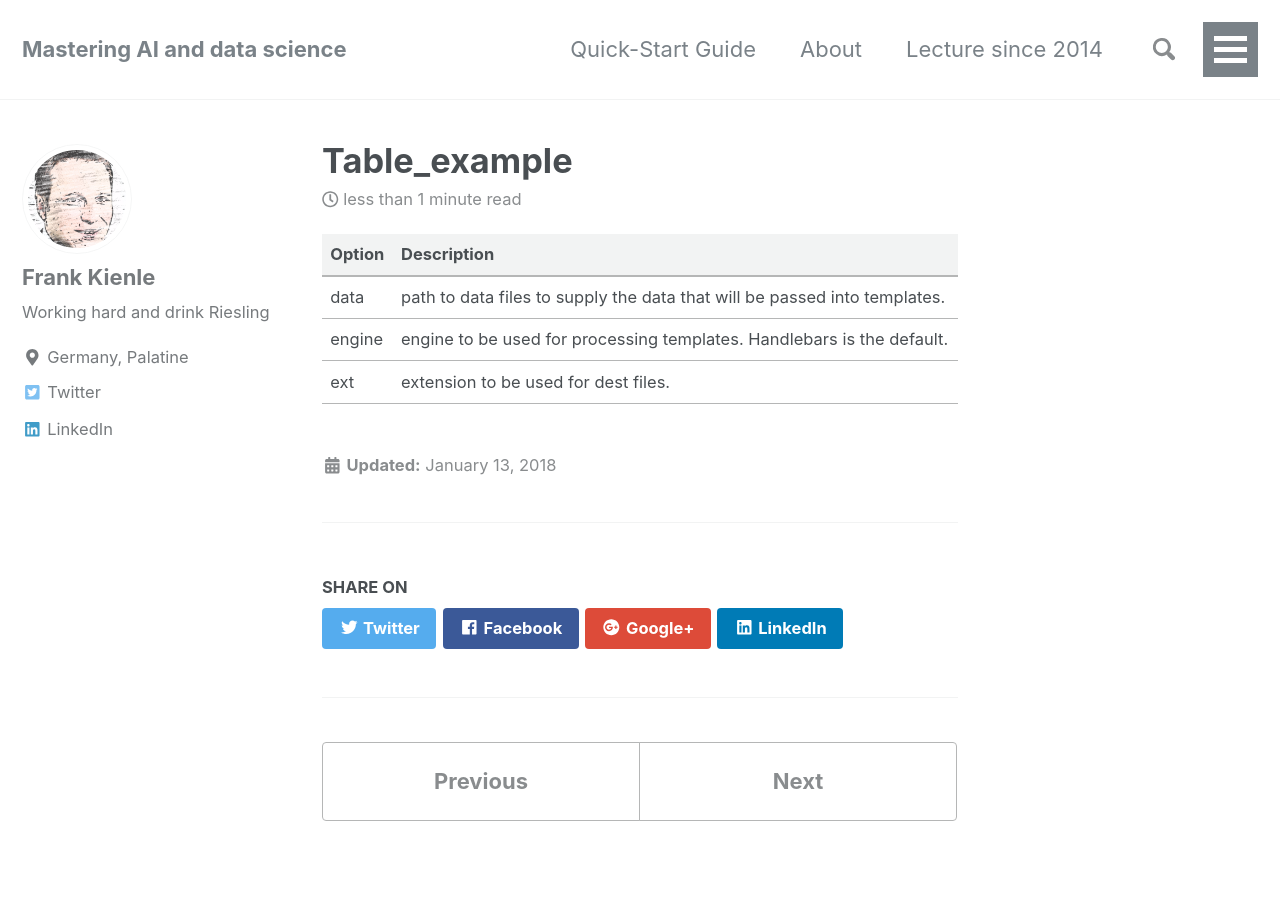
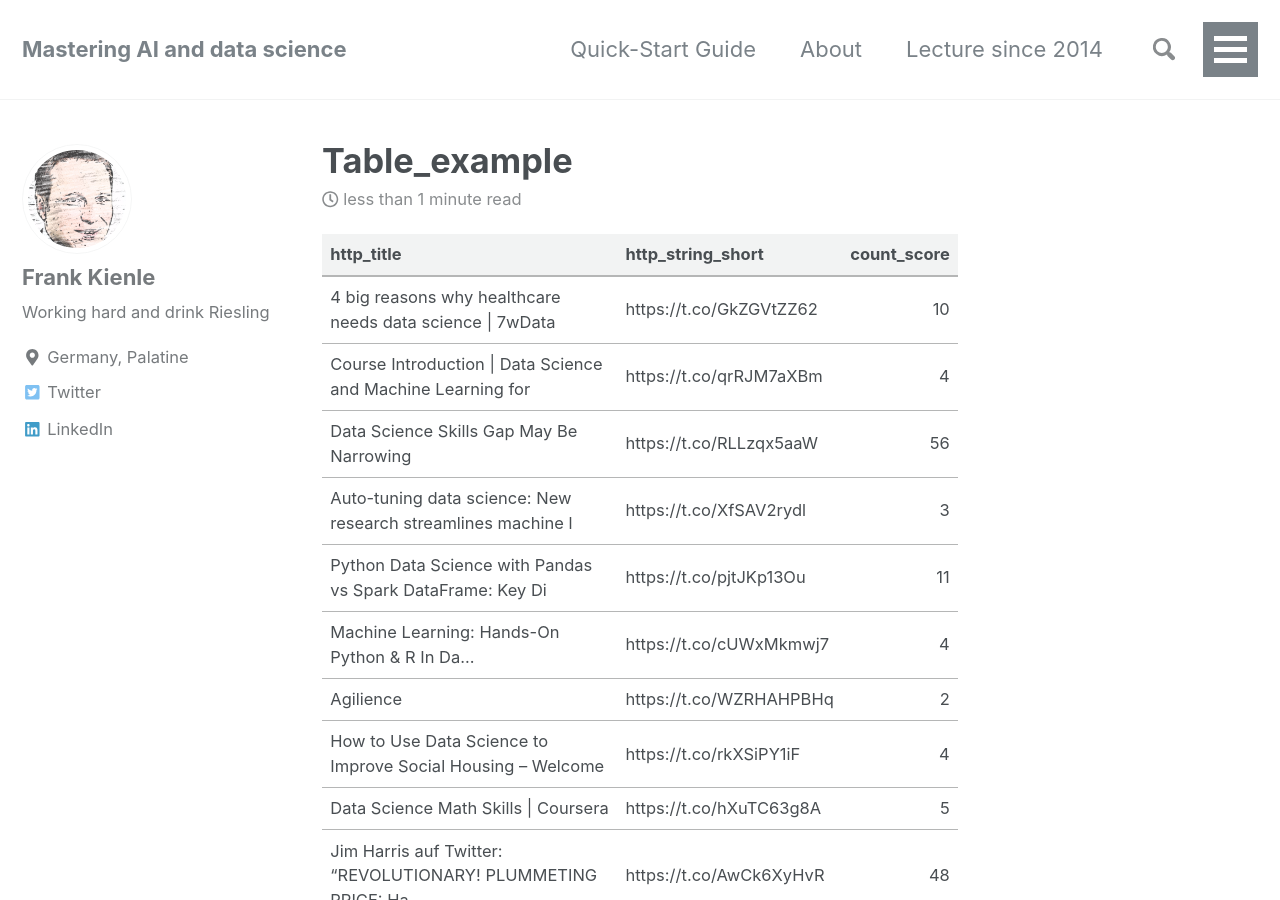
Before and after one commit to kienlef/kienlef.github.io, a Jekyll site: the page built from _posts/2018-01-13-table_example.md, in a window 1280 px wide and 900 px high. Built offline with Jekyll 4.4.1, drawn with Linux system fonts in a browser that asks for light colours; nearby versions of some CDN libraries.

Commit message:
Update 2018-01-13-table_example.md
new table

```diff
--- a/_posts/2018-01-13-table_example.md
+++ b/_posts/2018-01-13-table_example.md
@@ -1,5 +1,12 @@
-| Option | Description |
-| ------ | ----------- |
-| data   | path to data files to supply the data that will be passed into templates. |
-| engine | engine to be used for processing templates. Handlebars is the default. |
-| ext    | extension to be used for dest files. |
+|                         http_title                         |   http_string_short   |count_score|
+|------------------------------------------------------------|-----------------------|----------:|
+|4 big reasons why healthcare needs data science \| 7wData    |https://t.co/GkZGVtZZ62|         10|
+|Course Introduction \| Data Science and Machine Learning for |https://t.co/qrRJM7aXBm|          4|
+|Data Science Skills Gap May Be Narrowing                    |https://t.co/RLLzqx5aaW|         56|
+|Auto-tuning data science: New research streamlines machine l|https://t.co/XfSAV2rydl|          3|
+|Python Data Science with Pandas vs Spark DataFrame: Key Di  |https://t.co/pjtJKp13Ou|         11|
+|Machine Learning: Hands-On Python & R In Da...              |https://t.co/cUWxMkmwj7|          4|
+|Agilience                                                   |https://t.co/WZRHAHPBHq|          2|
+|How to Use Data Science to Improve Social Housing – Welcome |https://t.co/rkXSiPY1iF|          4|
+|Data Science Math Skills \| Coursera                         |https://t.co/hXuTC63g8A|          5|
+|Jim Harris auf Twitter: "REVOLUTIONARY! PLUMMETING PRICE: Ha|https://t.co/AwCk6XyHvR|         48|
```
